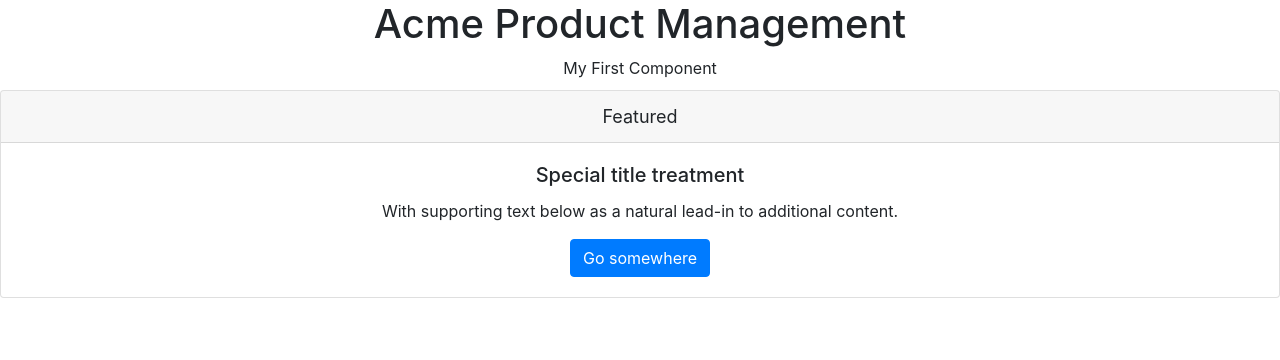
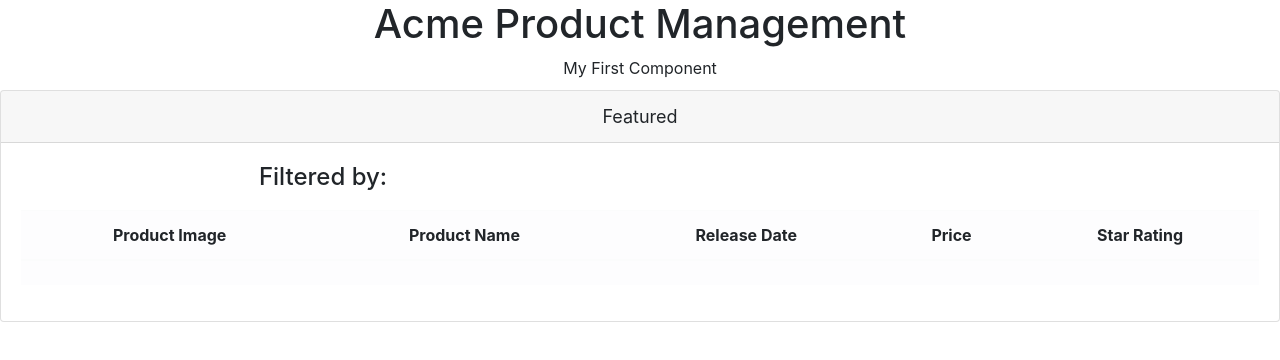
Before and after one commit to MrSankofa/productInventoryAngular, an Angular app: page / in a window 1280 px wide. Shown: the top 360 px of the page. Built offline with nearby package versions, Linux system fonts and the light colour scheme.

Commit message:
implemented basic bootstrap table

```diff
--- a/src/app/products/productsList.component.html
+++ b/src/app/products/productsList.component.html
@@ -3,10 +3,28 @@
     Featured
   </div>
   <div class="card-body">
-    <h5 class="card-title">Special title treatment</h5>
-    <p class="card-text">
-      With supporting text below as a natural lead-in to additional content.
-    </p>
-    <a href="#" class="btn btn-primary">Go somewhere</a>
+    <div class="row">
+      <div class="col-md-6">
+        <h4>Filtered by:</h4>
+      </div>
+    </div>
+    <div class="table-responsive">
+      <table class="table table-light">
+        <thead>
+          <tr>
+            <th>Product Image</th>
+            <th>Product Name</th>
+            <th>Release Date</th>
+            <th>Price</th>
+            <th>Star Rating</th>
+          </tr>
+        </thead>
+        <tbody>
+          <tr>
+            <td></td>
+          </tr>
+        </tbody>
+      </table>
+    </div>
   </div>
 </div>
```
Also changed, not shown: src/app/shared/IProduct.ts (added).
